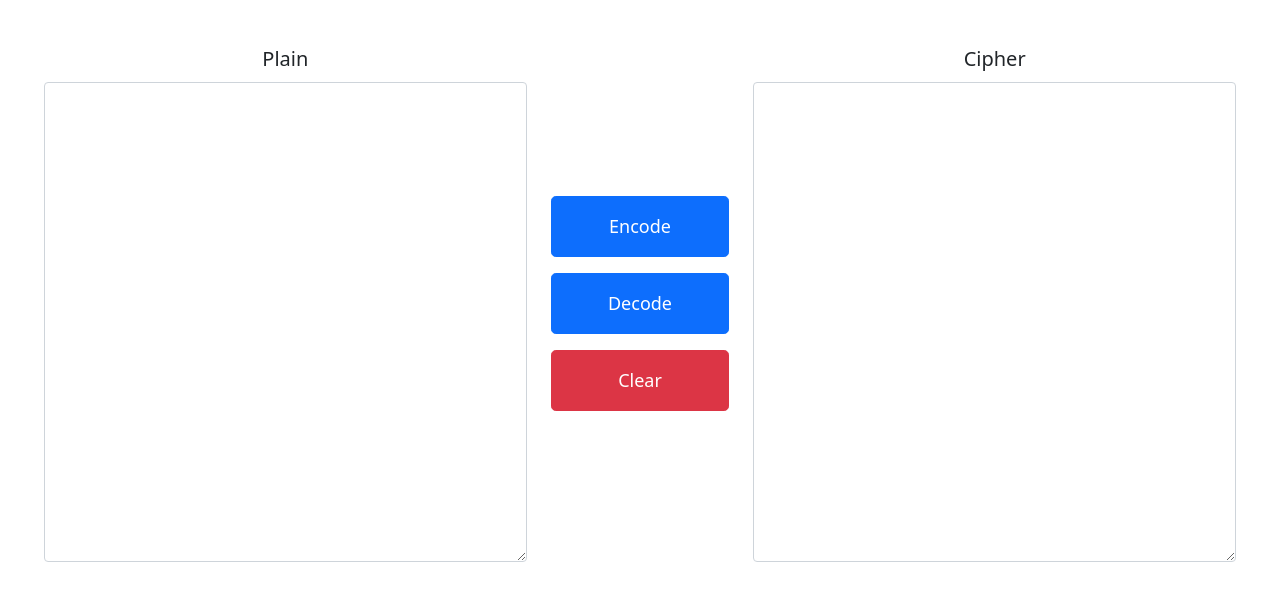
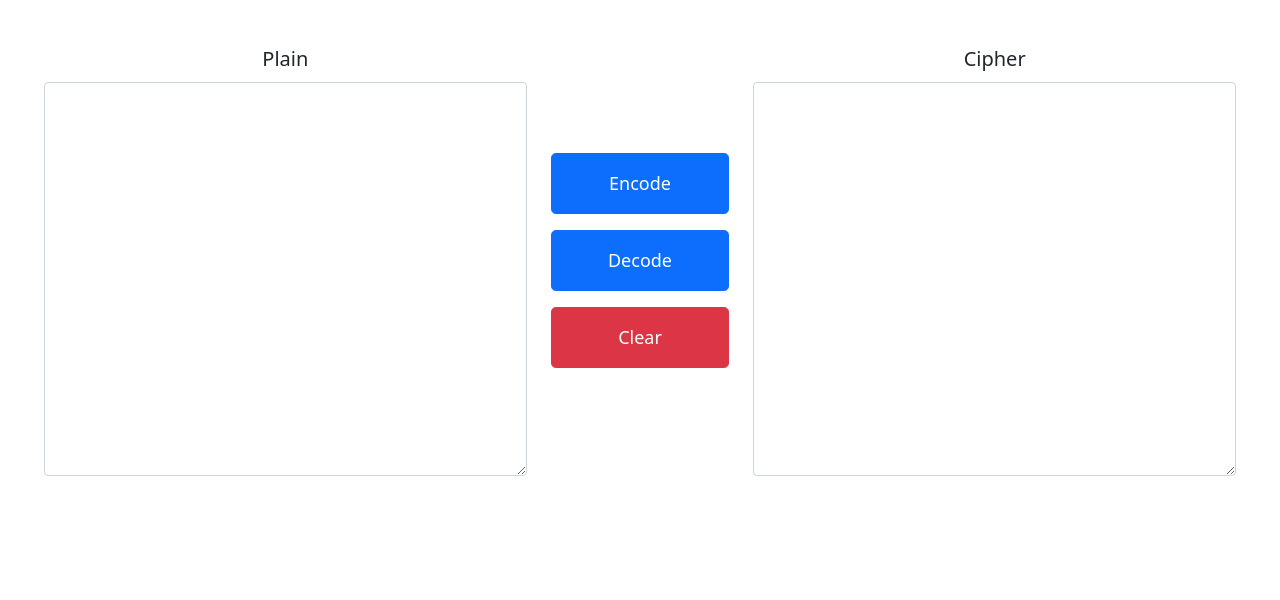
Before and after one commit to VigenCoder/Vinegar, a website built with webpack: page gui/index.html in a window 1280 px wide. Shown: the part 74-674 px from the top of the page. Built offline with nearby package versions, Linux system fonts and the light colour scheme.

Commit message:
perf: remove height limitation of text areas (#7)

```diff
--- a/gui/index.html
+++ b/gui/index.html
@@ -25,7 +25,6 @@
       textarea.form-control {
           font-size: 1rem;
           padding: 1rem;
-          min-height: 30rem;
       }
 
       .control-buttons {
```
